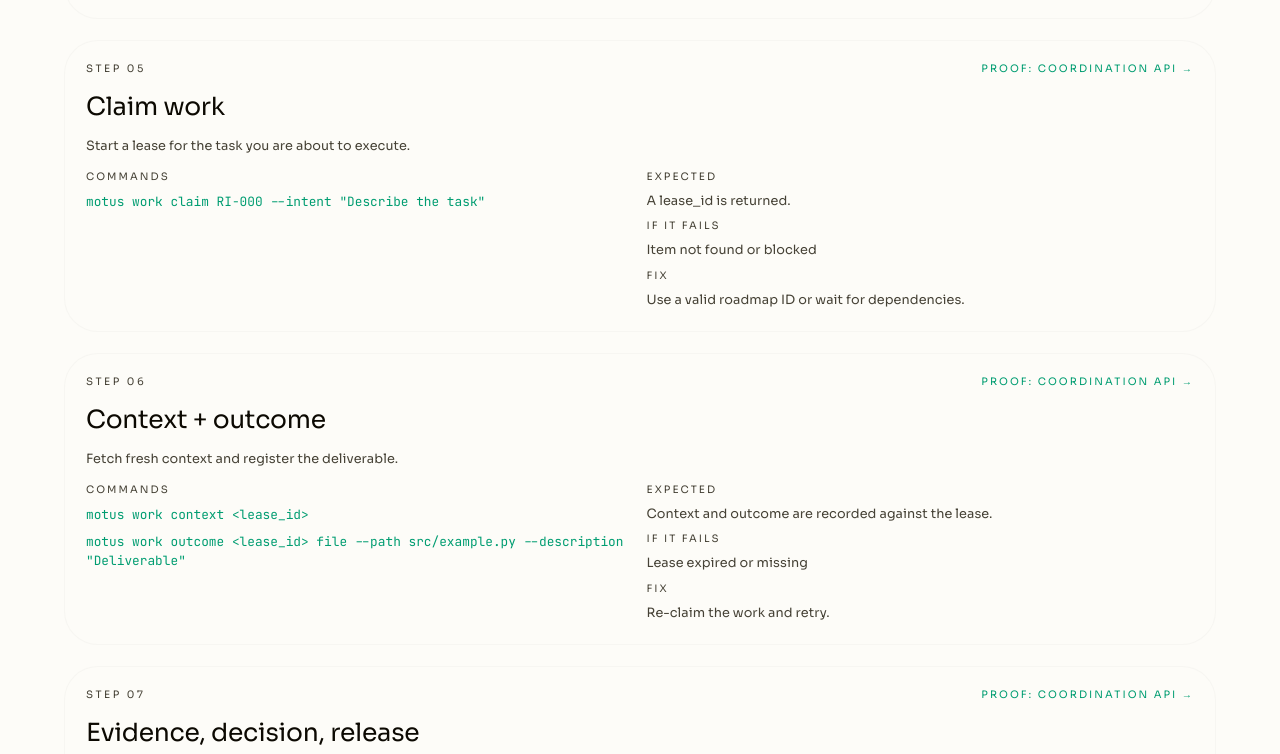
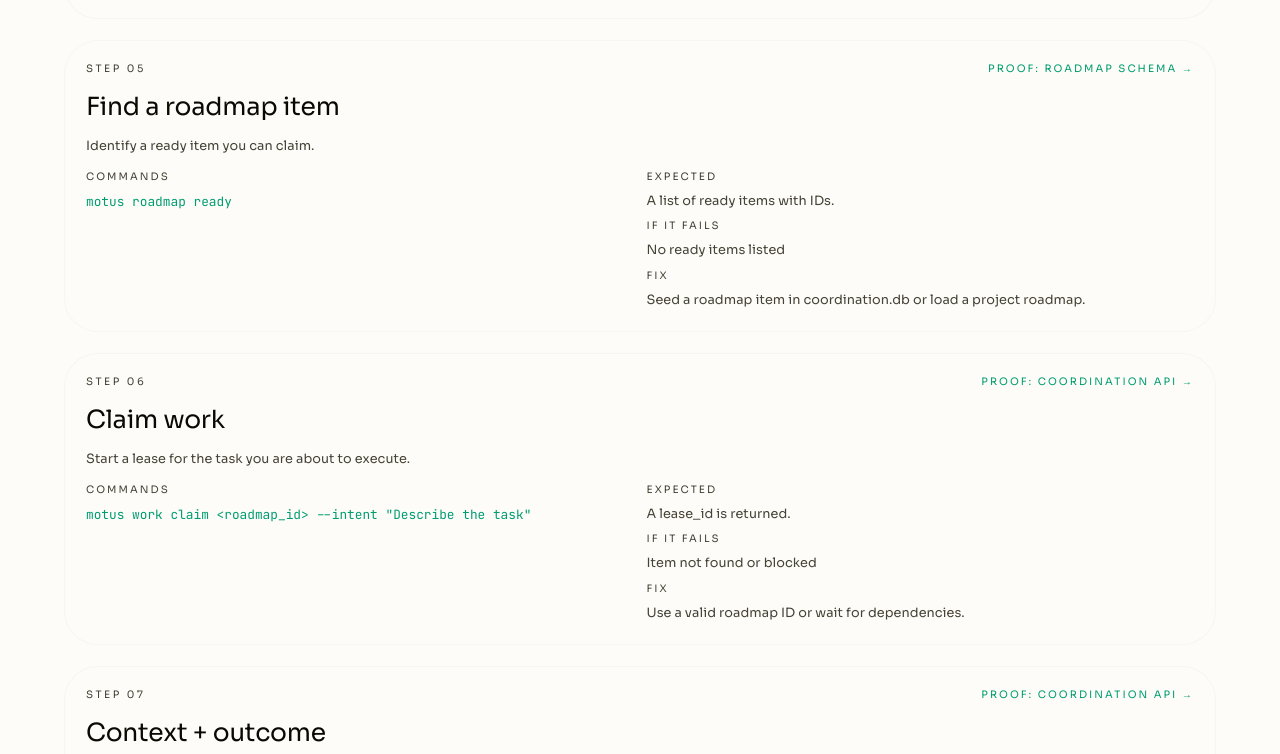
Before and after one commit to motus-os/motus, an Astro site in the folder packages/website/: page /implementation in a window 1280 px wide. Shown: the part 1839-2593 px from the top of the page. Built offline with nearby package versions, Linux system fonts and the light colour scheme; Astro itself is replaced by a stand-in of ours.

Commit message:
feat(website): refine ecosystem value and training flow

```diff
--- a/packages/website/src/components/EcosystemFlow.astro
+++ b/packages/website/src/components/EcosystemFlow.astro
@@ -125,7 +125,7 @@ const improveTarget = (improvement) => {
                         <div class="space-y-phi-1">
                           <p class="text-xs uppercase tracking-[0.2em] text-text-secondary">Motus adds</p>
                           <ul class="text-sm text-text-secondary space-y-phi-1">
-                            {node.improves.slice(0, 2).map((improvement) => {
+                            {node.improves.slice(0, 3).map((improvement) => {
                               const target = improveTarget(improvement);
                               return (
                                 <li>
@@ -199,7 +199,7 @@ const improveTarget = (improvement) => {
                   <div class="space-y-phi-1">
                     <p class="text-xs uppercase tracking-[0.2em] text-text-secondary">Motus adds</p>
                     <ul class="text-sm text-text-secondary space-y-phi-1">
-                      {node.improves.slice(0, 2).map((improvement) => {
+                      {node.improves.slice(0, 3).map((improvement) => {
                         const target = improveTarget(improvement);
                         return (
                           <li>
@@ -303,7 +303,7 @@ const improveTarget = (improvement) => {
                               <div class="space-y-phi-1">
                                 <p class="text-xs uppercase tracking-[0.2em] text-text-secondary">Motus adds</p>
                                 <ul class="text-sm text-text-secondary space-y-phi-1">
-                                  {node.improves.slice(0, 2).map((improvement) => {
+                                  {node.improves.slice(0, 3).map((improvement) => {
                                     const target = improveTarget(improvement);
                                     return (
                                       <li>
@@ -377,7 +377,7 @@ const improveTarget = (improvement) => {
                         <div class="space-y-phi-1">
                           <p class="text-xs uppercase tracking-[0.2em] text-text-secondary">Motus adds</p>
                           <ul class="text-sm text-text-secondary space-y-phi-1">
-                            {node.improves.slice(0, 2).map((improvement) => {
+                            {node.improves.slice(0, 3).map((improvement) => {
                               const target = improveTarget(improvement);
                               return (
                                 <li>
--- a/packages/website/src/pages/implementation.astro
+++ b/packages/website/src/pages/implementation.astro
@@ -80,10 +80,23 @@ const trainingSteps = [
     fix: 'Run motus init --force and retry.',
   },
   {
+    id: 'roadmap',
+    title: 'Find a roadmap item',
+    goal: 'Identify a ready item you can claim.',
+    commands: ['motus roadmap ready'],
+    expected: 'A list of ready items with IDs.',
+    proof: {
+      label: 'Roadmap Schema',
+      url: 'https://github.com/motus-os/motus/blob/main/packages/cli/docs/schema/kernel.md',
+    },
+    failure: 'No ready items listed',
+    fix: 'Seed a roadmap item in coordination.db or load a project roadmap.',
+  },
+  {
     id: 'claim',
     title: 'Claim work',
     goal: 'Start a lease for the task you are about to execute.',
-    commands: ['motus work claim RI-000 --intent "Describe the task"'],
+    commands: ['motus work claim <roadmap_id> --intent "Describe the task"'],
     expected: 'A lease_id is returned.',
     proof: {
       label: 'Coordination API',
```
